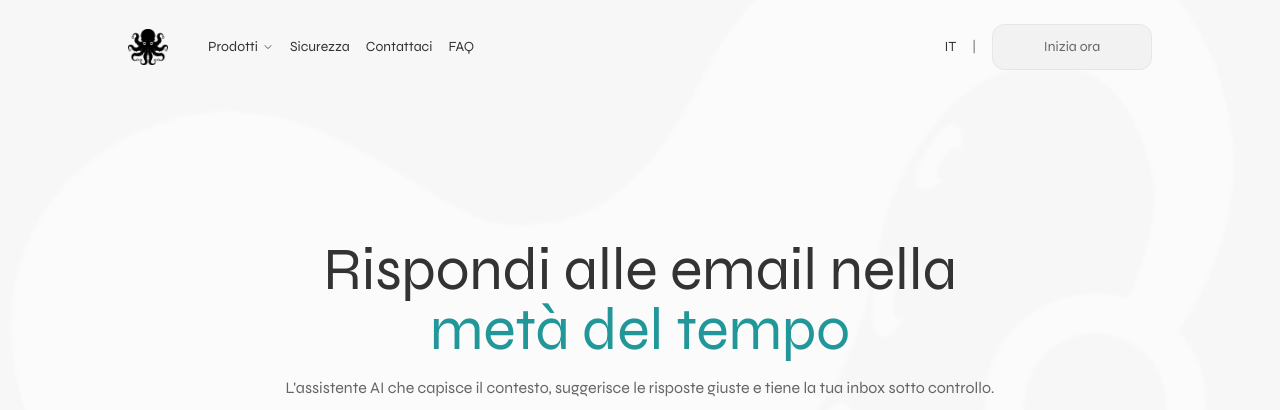
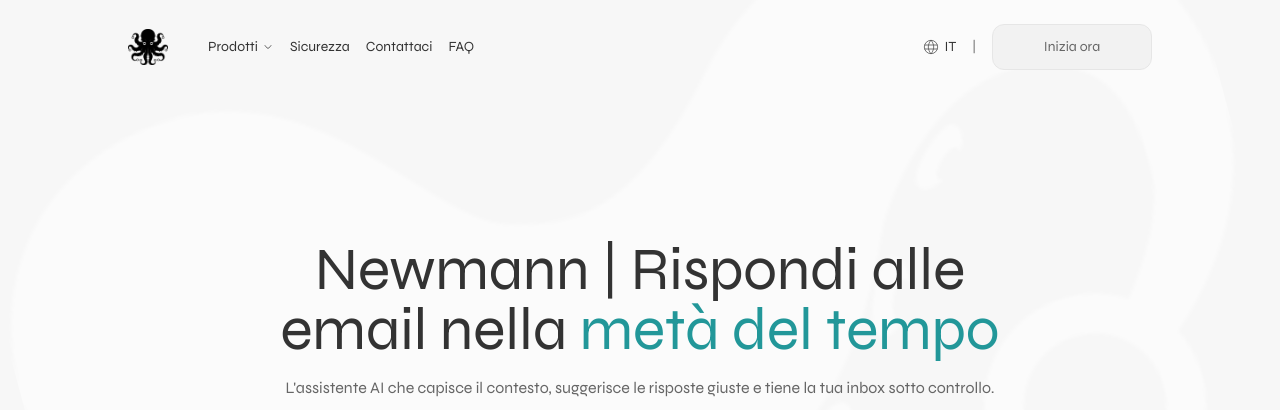
Before and after one commit to NewMann-Ai/email_landing, a Next.js app: page / in a window 1280 px wide. Shown: the top 410 px of the page. Built offline with nearby package versions, Linux system fonts and the light colour scheme; no server answers.

Commit message:
feat(ui): updated Navbar and Footer links, enhance MiniDashboard

```diff
--- a/src/app/HomeContent.tsx
+++ b/src/app/HomeContent.tsx
@@ -56,7 +56,7 @@
                 </div>
             </Reveal>
 
-            <Reveal className="hidden md:block">
+            <Reveal>
                 <MiniDashboard />
             </Reveal>
 
--- /dev/null
+++ b/src/assets/icons/hugeicons/globe.tsx
@@ -0,0 +1,39 @@
+const GlobeIcon = (props: React.SVGProps<SVGSVGElement>) => (
+    <svg
+        xmlns="http://www.w3.org/2000/svg"
+        viewBox="0 0 24 24"
+        color={"currentColor"}
+        fill={"none"}
+        {...props}
+    >
+        <circle
+            cx="12"
+            cy="12"
+            r="10"
+            stroke="currentColor"
+            strokeWidth="1"
+        ></circle>
+        <path
+            d="M8 12C8 18 12 22 12 22C12 22 16 18 16 12C16 6 12 2 12 2C12 2 8 6 8 12Z"
+            stroke="currentColor"
+            strokeWidth="1"
+            strokeLinejoin="round"
+        ></path>
+        <path
+            d="M21 15H3"
+            stroke="currentColor"
+            strokeWidth="1"
+            strokeLinecap="round"
+            strokeLinejoin="round"
+        ></path>
+        <path
+            d="M21 9H3"
+            stroke="currentColor"
+            strokeWidth="1"
+            strokeLinecap="round"
+            strokeLinejoin="round"
+        ></path>
+    </svg>
+);
+
+export default GlobeIcon;
--- a/src/components/layout/Footer.tsx
+++ b/src/components/layout/Footer.tsx
@@ -90,13 +90,13 @@
 
                 <div className="flex items-center gap-3">
                     <a
-                        href="mailto:hello@newmann.com"
+                        href="mailto:info@newmann.ai"
                         className="rounded-xl bg-(--primary-10) flex items-center justify-center text-(--primary) p-2"
                     >
                         <MailIcon className="w-5 h-5" />
                     </a>
                     <a
-                        href="https://www.linkedin.com"
+                        href="https://www.linkedin.com/company/newmann/"
                         target="_blank"
                         rel="noopener noreferrer"
                         className="rounded-xl bg-(--primary-10) flex items-center justify-center text-(--primary) p-2"
--- a/src/components/layout/Navbar.tsx
+++ b/src/components/layout/Navbar.tsx
@@ -268,7 +268,7 @@
                                 onClick={() => setOpen(false)}
                                 className="hover:text-(--primary) transition-colors duration-200"
                             >
-                                {t.team}
+                                {t.aziende}
                             </Link>
                             {/* <Link
                                 href=""
@@ -280,6 +280,13 @@
                         </div>
                     )}
 
+                    <Link
+                        href="/security"
+                        onClick={() => setOpen(false)}
+                        className="hover:text-(--primary) transition-colors duration-200"
+                    >
+                        {t.security}
+                    </Link>
                     <Link
                         href="/contacts"
                         onClick={() => setOpen(false)}
@@ -295,9 +302,9 @@
                         {t.faq}
                     </Link>
 
-                    <LangSwitcher />
+                    <div className="mt-auto flex flex-col gap-4">
+                        <LangSwitcher />
 
-                    <div className="mt-auto">
                         <Button
                             type="primary"
                             className="w-full"
--- a/src/components/ui/LangSwitcher.tsx
+++ b/src/components/ui/LangSwitcher.tsx
@@ -1,6 +1,7 @@
 "use client";
 
 import { useLocale } from "@/i18n/LocaleContext";
+import GlobeIcon from "@/assets/icons/hugeicons/globe";
 
 export default function LangSwitcher() {
     const { locale, toggleLocale } = useLocale();
@@ -10,8 +11,9 @@
             type="button"
             onClick={toggleLocale}
             aria-label="Switch language"
-            className="text-(--text) text-sm hover:text-(--primary) transition-colors duration-200 cursor-pointer"
+            className="flex items-center gap-1.5 text-(--text) text-base md:text-sm hover:text-(--primary) transition-colors duration-200 cursor-pointer"
         >
+            <GlobeIcon className="w-5 h-5 md:w-4 md:h-4" />
             {locale === "it" ? "IT" : "ENG"}
         </button>
     );
--- a/src/i18n/dictionaries/home.ts
+++ b/src/i18n/dictionaries/home.ts
@@ -3,7 +3,7 @@
 export const homeDictionary = {
     it: {
         hero: {
-            titleStart: "Rispondi alle email nella ",
+            titleStart: "Newmann | Rispondi alle email nella ",
             titleHighlight: "metà del tempo",
             subtitle:
                 "L'assistente AI che capisce il contesto, suggerisce le risposte giuste e tiene la tua inbox sotto controllo.",
@@ -57,7 +57,8 @@
             link: "Scopri di più sulla sicurezza",
         },
         closingCta: {
-            titleStart: "Recupera tempo prezioso e concentrati sulle attività che ",
+            titleStart:
+                "Recupera tempo prezioso e concentrati sulle attività che ",
             titleHighlight: "contano davvero",
             subtitle:
                 "Lascia che Newmann si occupi delle email mentre tu fai crescere il tuo business.",
@@ -66,7 +67,7 @@
     },
     en: {
         hero: {
-            titleStart: "Answer emails in ",
+            titleStart: "Newmann | Answer emails in ",
             titleHighlight: "half the time",
             subtitle:
                 "The AI assistant that understands context, suggests the right replies, and keeps your inbox under control.",
--- a/src/i18n/dictionaries/security.ts
+++ b/src/i18n/dictionaries/security.ts
@@ -68,7 +68,8 @@
                 },
                 {
                     title: "Diritto all'oblio",
-                    description: "Cancella tutto in 24 ore senza giustificazioni.",
+                    description:
+                        "Cancella tutto in 24 ore senza giustificazioni.",
                 },
                 {
                     title: "Diritto di rettifica",
@@ -98,9 +99,9 @@
             titleHighlight: "Senza Sorprese",
             inBreveTitle: "In Breve",
             inBreve: [
-                "Paghi mensilmente. Puoi cancellare in qualsiasi momento.",
+                "Puoi cancellare in qualsiasi momento.",
                 "Non condividiamo i tuoi dati. Non li usiamo per addestrare modelli.",
-                "Se usi Newmann per cose illegali, smentiamo la relazione.",
+                "Se usi Newmann per scopi illegali, disattiviamo il tuo account.",
             ],
             sectionsTitle: "Sezioni Principali",
             sections: [
@@ -110,19 +111,22 @@
                 },
                 {
                     title: "Limitazioni di Responsabilità",
-                    description: "Newmann non è responsabile per danni indiretti.",
+                    description:
+                        "Newmann non è responsabile per danni indiretti.",
                 },
                 {
                     title: "Terminazione",
-                    description: "30 giorni di notice per parte.",
+                    description: "30 giorni di notice se è da parte nostra.",
                 },
                 {
-                    title: "Indennizzo",
-                    description: "Se violi copyright, paghiamo le conseguenze legali.",
+                    title: "Responsabilità dei Contenuti",
+                    description:
+                        "Sei responsabile della legalità dei tuoi dati e delle email che invii.",
                 },
                 {
                     title: "Modifiche ai Termini",
-                    description: "Ti notifico almeno 30 giorni prima.",
+                    description:
+                        "Ti avviseremo in anticipo in caso di aggiornamenti del contratto.",
                 },
                 {
                     title: "Legge Applicabile",
@@ -199,7 +203,8 @@
                 },
                 {
                     title: "Right to erasure",
-                    description: "Delete everything within 24 hours, no justification needed.",
+                    description:
+                        "Delete everything within 24 hours, no justification needed.",
                 },
                 {
                     title: "Right to rectification",
@@ -229,9 +234,9 @@
             titleHighlight: "No Surprises",
             inBreveTitle: "In Short",
             inBreve: [
-                "You pay monthly. You can cancel anytime.",
+                "You can cancel anytime.",
                 "We don't share your data. We don't use it to train models.",
-                "If you use Newmann for illegal activities, we disclaim the relationship.",
+                "If you use Newmann for illegal purposes, we will deactivate your account.",
             ],
             sectionsTitle: "Main Sections",
             sections: [
@@ -245,15 +250,17 @@
                 },
                 {
                     title: "Termination",
-                    description: "30 days' notice from either party.",
+                    description: "30 days' notice if it's on our side.",
                 },
                 {
-                    title: "Indemnification",
-                    description: "If you infringe copyright, you cover the legal consequences.",
+                    title: "Responsibility for Content",
+                    description:
+                        "You are responsible for the legality of your data and the emails you send.",
                 },
                 {
                     title: "Changes to Terms",
-                    description: "We'll notify you at least 30 days in advance.",
+                    description:
+                        "We will notify you in advance of any contract updates.",
                 },
                 {
                     title: "Governing Law",
```
Also changed, not shown: src/components/layout/MiniDashboard.tsx (+160 -141 lines).
